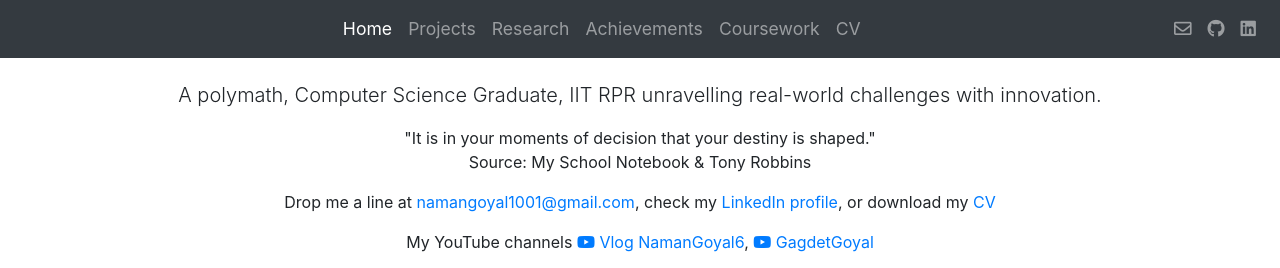
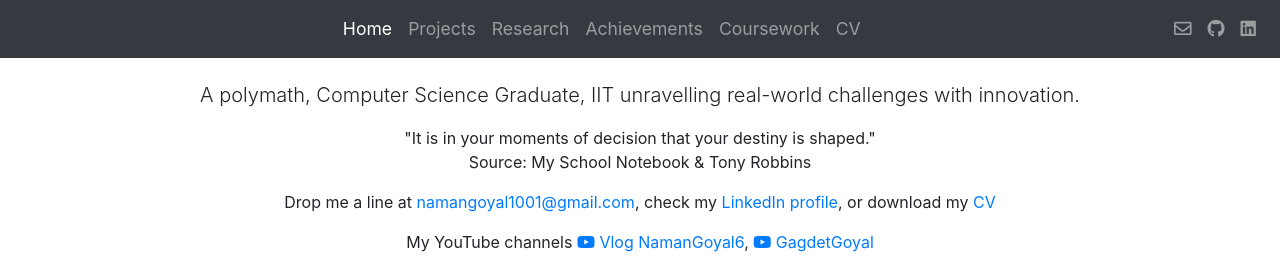
Before and after one commit to thenamangoyal/thenamangoyal.github.io, a Jekyll site: the page built from index.html, in a window 1280 px wide and 1315 px high. Shown: the top 268 px of the window. Built offline with Jekyll 4.4.1, drawn with Linux system fonts in a browser that asks for light colours; nearby versions of some CDN libraries.

Commit message:
Update index.html

```diff
--- a/index.html
+++ b/index.html
@@ -7,7 +7,7 @@ layout: bootstrap
         <!-- <div class="col-sm-8"> -->
         <div>
             <!-- <h1 class="jumbotron-heading">Heading</h1> -->
-            <p class="text-center lead">A polymath, Computer Science Graduate, IIT RPR unravelling real-world challenges with
+            <p class="text-center lead">A polymath, Computer Science Graduate, IIT unravelling real-world challenges with
                 innovation.<br>
             <p class="text-center">"It is in your moments of decision that your destiny is shaped."<br> Source: My
                 School Notebook &amp; Tony Robbins</p>
```
